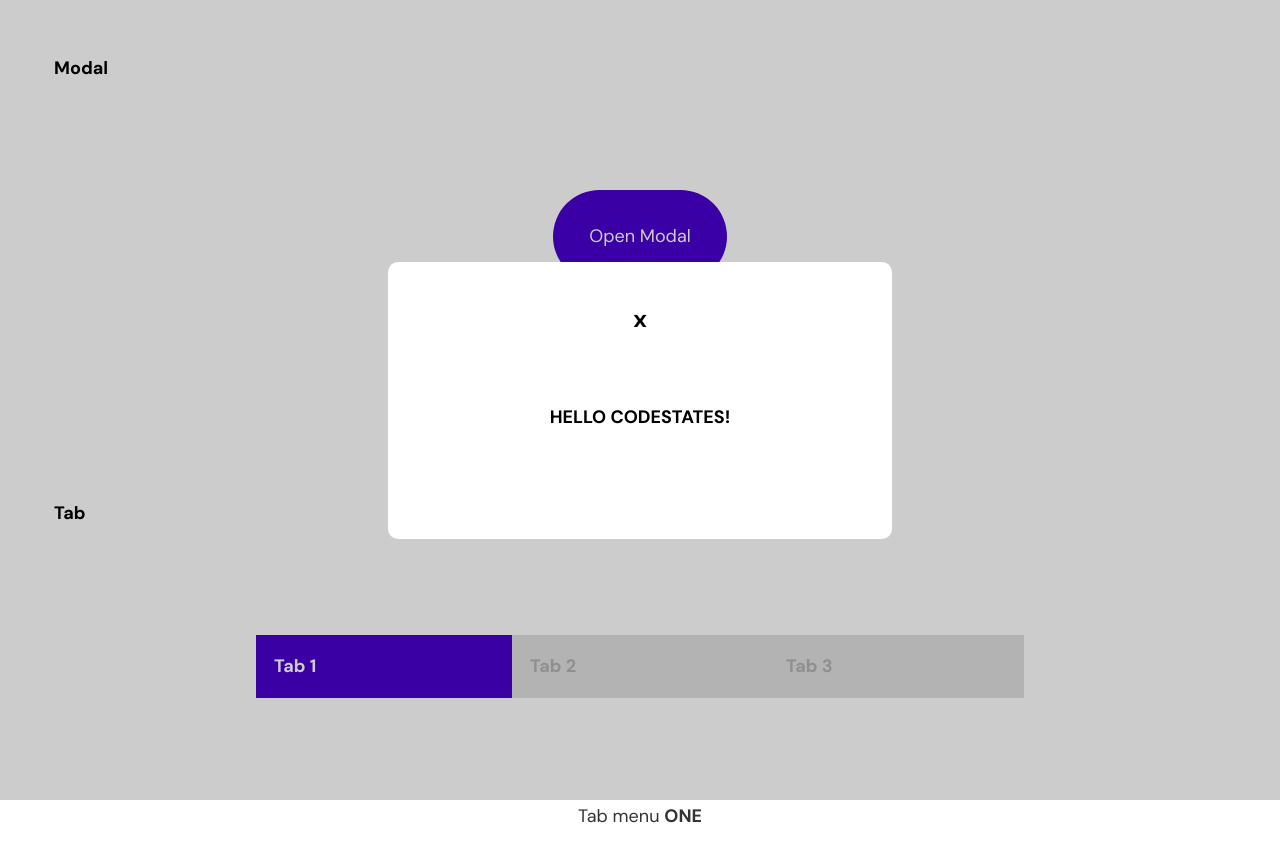
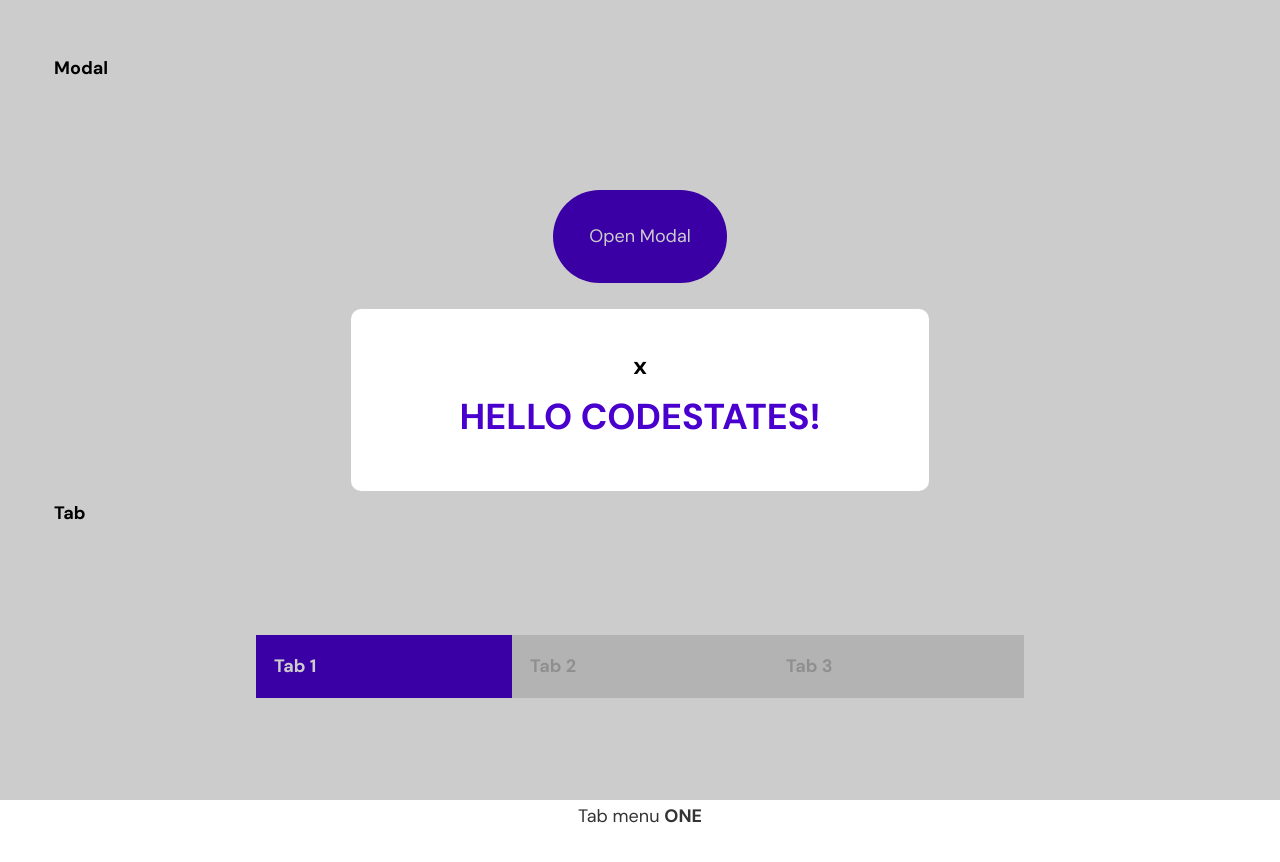
Before and after one commit to joyjs/wanted_pre_onboarding, a React (Create React App) app: page / in a window 1280 px wide. Both pictures are taken after a click on the button "Open Modal". Shown: the top 862 px of the page. Built offline with nearby package versions, Linux system fonts and the light colour scheme.

Commit message:
🐛 Fixed bug by renaming className: title to modal-title

```diff
--- a/src/component/Modal.js
+++ b/src/component/Modal.js
@@ -18,7 +18,7 @@ function Modal({ showModal, setShowModal }) {
         >
           x
         </button>
-        <h1 className="title">Hello CodeStates!</h1>
+        <h1 className="modal-title">Hello CodeStates!</h1>
       </div>
     </aside>
   ) : null
--- a/src/styles/components/_modal.scss
+++ b/src/styles/components/_modal.scss
@@ -20,7 +20,7 @@
       padding: 12px;
     }
 
-    .title {
+    .modal-title {
       color: $purple;
       text-transform: uppercase;
     }
```
